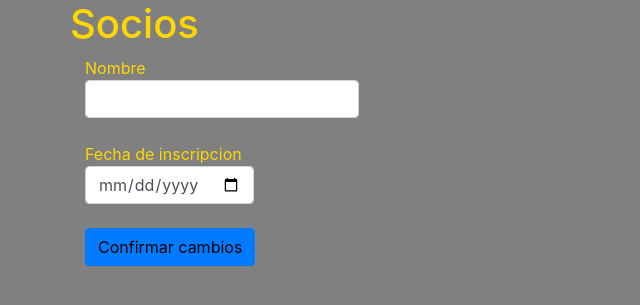
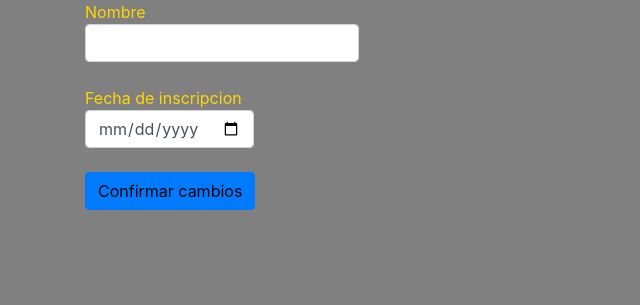
Before and after one commit to JoseManuelJimenezTrujillo/proyecto_GYM, a PHP site: page /modificar.php?id=1 in a window 1280 px wide. Shown: the top 305 px of the page, without its empty margins (0-640 px from the left). Run offline with PHP 8.4, Linux system fonts and the light colour scheme; data that the repository does not hold is empty.

Commit message:
detalles modificar

```diff
--- a/modificar.php
+++ b/modificar.php
@@ -21,10 +21,6 @@
 	</head>
 	<body>
 		<div class="container">
-			<div class="row">
-				<h1>Socios</h1>
-			</div>
-
 			<div class="row">
 				<div class="col-md-8">
 					<!-- Completar atributos de form -->
```
